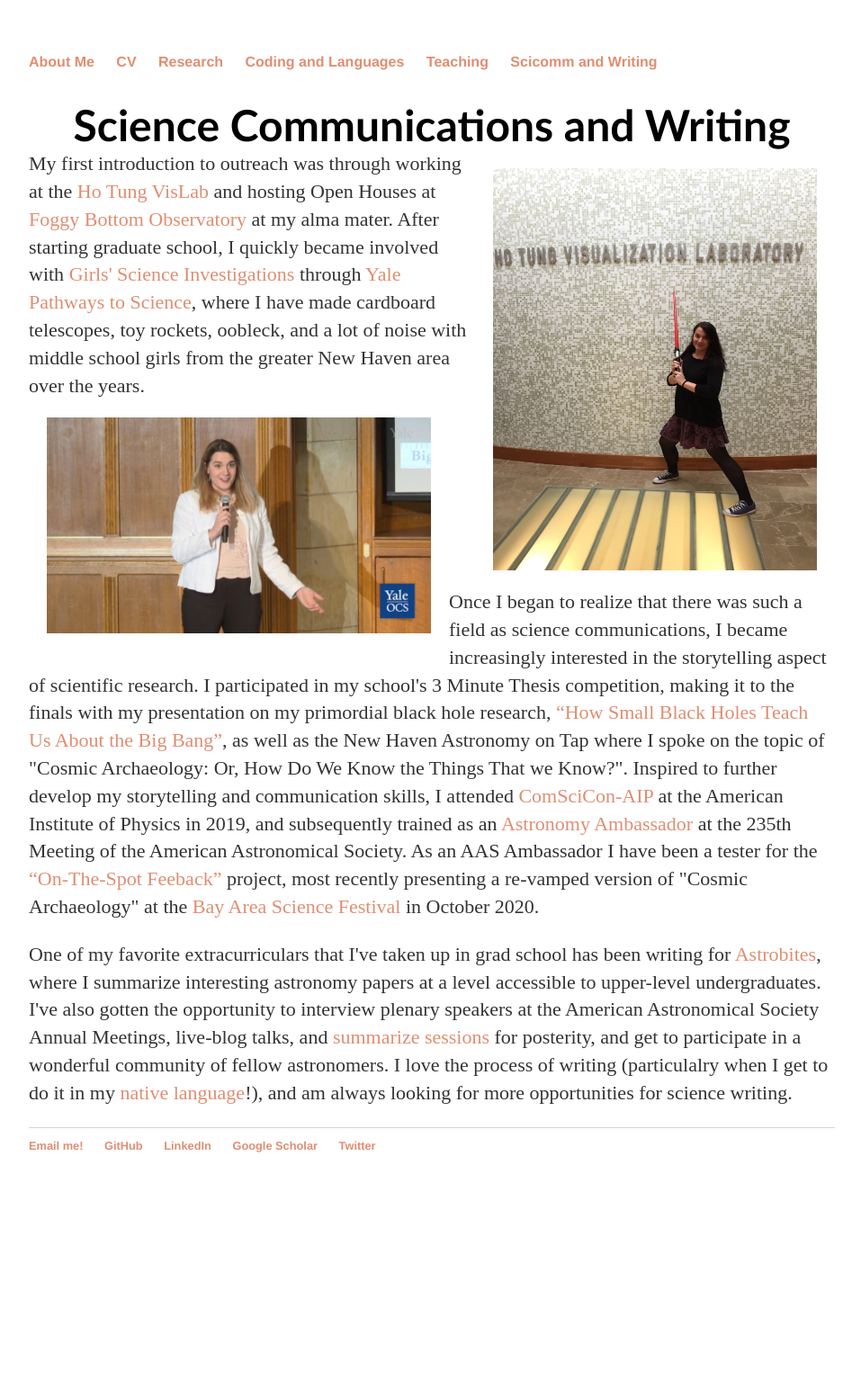
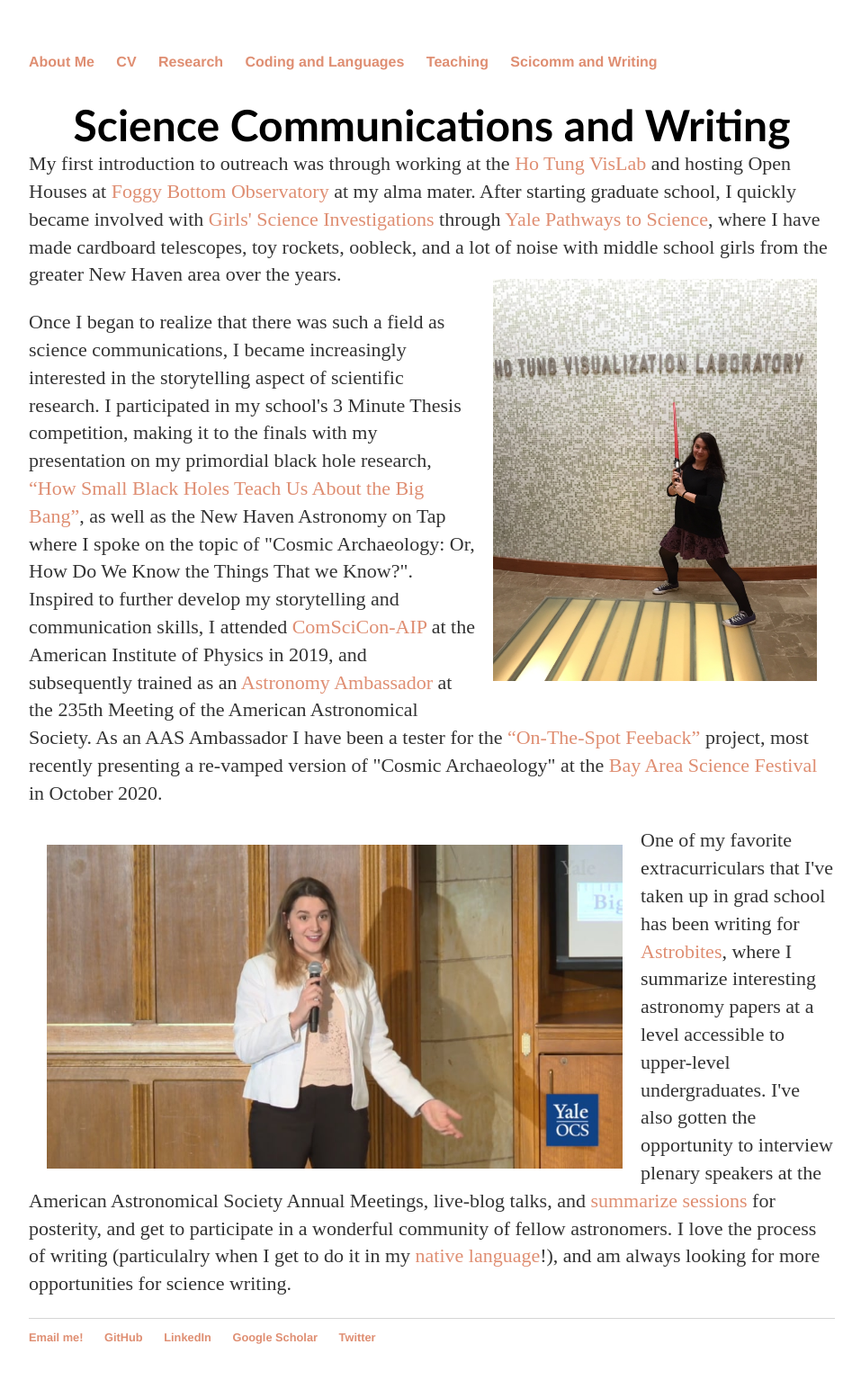
Before and after one commit to lunazagor/lunazagor.github.io, a Jekyll site: the page built from sci-wri/index.html, in a window 1280 px wide. Shown: the whole page at 90% size, without its empty margins (160-1117 px from the left). Built offline with Jekyll 4.4.1, drawn with Linux system fonts in a browser that asks for light colours; before the commit the page ends 1341 px from its top, so only the background shows below that.

Commit message:
Update index.html

```diff
--- a/sci-wri/index.html
+++ b/sci-wri/index.html
@@ -41,8 +41,6 @@
 
 <h1 style="text-align:center;font-family:optima;margin-bottom:0.0em"> Science Communications and Writing </h1>
 
-	<img class="TextWrapRight" src="vislab.jpeg" width="360" height="447" style="cursor:pointe;vertical-align:middle;margin:20px"/>
-
 <!-- <div class="TextWrapLeft" onclick="this.nextElementSibling.style.display='block'; this.style.display='none'; padding=10px;">
    <img class="TextWrapLeft" padding="10px" src="video-preview.jpg" width="640" height="360" style="cursor:pointer" />
 </div>
@@ -54,9 +52,12 @@
 <div class="blurb">
 <p style="text-align:left;font-size:22px; display: inline"> My first introduction to outreach was through working at the <a href="https://www.colgate.edu/about/campus-facilities/ho-tung-visualization-laboratory">Ho Tung VisLab</a> and hosting Open Houses at <a href="http://observatory.colgate.edu/">Foggy Bottom Observatory</a> at my alma mater. After starting graduate school, I quickly became involved with <a href="https://gsi.yale.edu/">Girls' Science Investigations</a> through <a href="https://onha.yale.edu/pathways-science">Yale Pathways to Science</a>, where I have made cardboard telescopes, toy rockets, oobleck, and a lot of noise with middle school girls from the greater New Haven area over the years. </p>
 
-<a href="https://www.youtube.com/watch?v=jih2YGyLUsg"><img class="TextWrapLeft" src="video-preview.jpg" width="427" height="240" style="cursor:pointe;vertical-align:middle;margin:20px"/></a>
+<img class="TextWrapRight" src="vislab.jpeg" width="360" height="447" style="cursor:pointe;vertical-align:middle;margin:20px"/>
 
 <p style="text-align:left;font-size:22px"> Once I began to realize that there was such a field as science communications, I became increasingly interested in the storytelling aspect of scientific research. I participated in my school's 3 Minute Thesis competition, making it to the finals with my presentation on my primordial black hole research, <a href="https://ocs.yale.edu/videos/3-minute-thesis-competition-2019-finalist-luna-zagorac-how-small-black-holes-teach-us-about-the-big-bang/">“How Small Black Holes Teach Us About the Big Bang”</a>, as well as the New Haven Astronomy on Tap where I spoke on the topic of "Cosmic Archaeology: Or, How Do We Know the Things That we Know?". Inspired to further develop my storytelling and communication skills, I attended <a href="https://comscicon.com/comscicon-aip-2019">ComSciCon-AIP</a> at the American Institute of Physics in 2019, and subsequently trained as an <a href="https://aas.org/education/aas-astronomy-ambassadors-program">Astronomy Ambassador</a> at the 235th Meeting of the American Astronomical Society. As an AAS Ambassador I have been a tester for the <a href="https://astrosociety.org/education-outreach/higher-education-and-early-professionals/higher-education-and-early-professionals.html">“On-The-Spot Feeback”</a> project, most recently presenting a re-vamped version of "Cosmic Archaeology" at the <a href="https://www.bayareasciencefestival2020.org/">Bay Area Science Festival</a> in October 2020. </p>
+
+<a href="https://www.youtube.com/watch?v=jih2YGyLUsg"><img class="TextWrapLeft" src="video-preview.jpg" width="640" height="360" style="cursor:pointe;vertical-align:middle;margin:20px"/></a>
+
 <p style="text-align:left;font-size:22px"> One of my favorite extracurriculars that I've taken up in grad school has been writing for <a href="https://astrobites.org/author/lzagorac/">Astrobites</a>, where I summarize interesting astronomy papers at a level accessible to upper-level undergraduates. I've also gotten the opportunity to interview plenary speakers at the American Astronomical Society Annual Meetings, live-blog talks, and <a href="https://astrobites.org/?s=aas+236">summarize sessions</a> for posterity, and get to participate in a wonderful community of fellow astronomers. I love the process of writing (particulalry when I get to do it in my <a href="https://astrobites.org/2020/09/26/astrobites-goes-multi-lingual/">native language</a>!), and am always looking for more opportunities for science writing.</p>
 </div>
 
```
